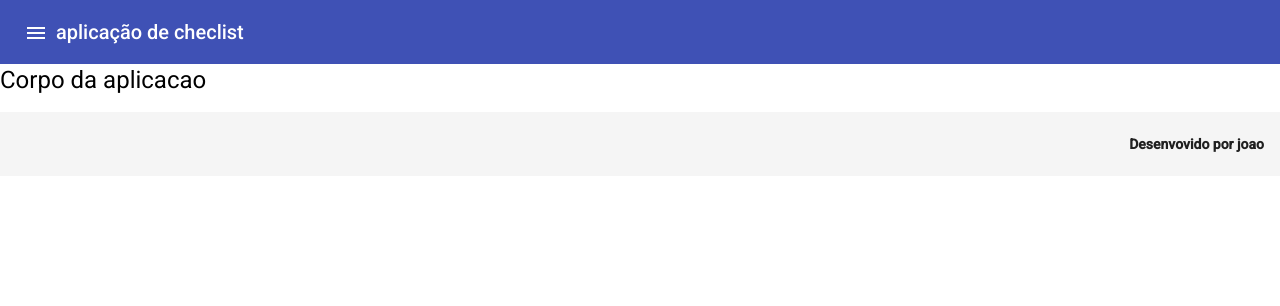
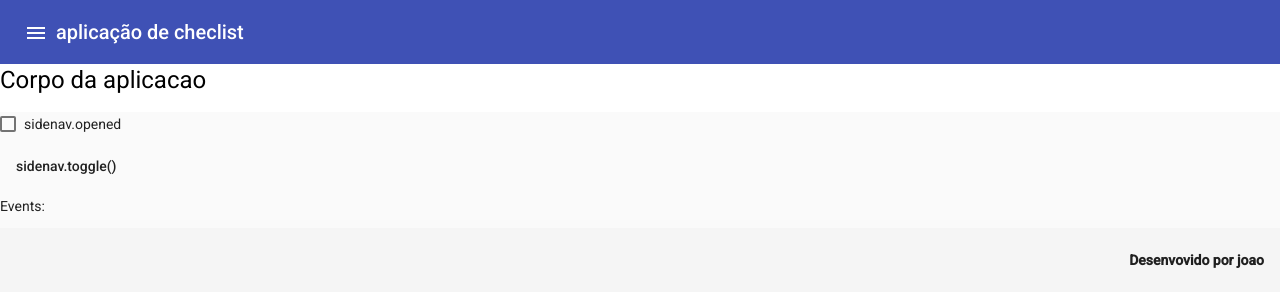
Before and after one commit to joao210180/checklist-app, an Angular app: page / in a window 1280 px wide. Shown: the top 306 px of the page. Built offline with nearby package versions, Linux system fonts and the light colour scheme.

Commit message:
continua amanha

```diff
--- a/src/app/app.component.css
+++ b/src/app/app.component.css
@@ -0,0 +1,16 @@
+.main-container{
+    display: flex;
+    flex-direction: column;
+    position: relative;
+    top: 0;
+    bottom: 0;
+    left: 0;
+    right: 0;
+}
+
+a{
+    color: black;
+    text-decoration: none;
+} a:hover{
+    font-size: 18px;
+}
--- a/src/app/app.component.html
+++ b/src/app/app.component.html
@@ -2,6 +2,40 @@
 <app-header></app-header>
 
 <h1>Corpo da aplicacao </h1>
+<div class="main-container">
+
+    <mat-sidenav-container>
+
+        <mat-sidenav #sidenav>
+
+            <mat-list class="w-10">
+                <mat-list-item>
+                   <a href="/"> <mat-icon>  Home </mat-icon>  </a>
+
+                </mat-list-item>
+                <mat-list-item>Item 2</mat-list-item>
+                <mat-list-item>Item 3</mat-list-item>
+              </mat-list>
 
 
+        </mat-sidenav>
+
+
+        <mat-sidenav-content>
+            <p><mat-checkbox [(ngModel)]="opened">sidenav.opened</mat-checkbox></p>
+            <p><button mat-button (click)="sidenav.toggle()">sidenav.toggle()</button></p>
+            <p>Events:</p>
+            <div class="example-events">
+                <div *ngFor="let e of events">{{ e }}</div>
+
+            </div>
+        </mat-sidenav-content>
+
+    </mat-sidenav-container>
+
+
+
+<router-outlet></router-outlet>
+
+</div>
 <app-footer></app-footer>
--- a/src/app/app.component.ts
+++ b/src/app/app.component.ts
@@ -7,4 +7,7 @@ import { Component } from '@angular/core';
 })
 export class AppComponent {
   title = 'checklist-app';
+
+  public events: string[] = [];
+  public opened: boolean = false;
 }
--- a/src/app/app.module.ts
+++ b/src/app/app.module.ts
@@ -8,7 +8,7 @@ import { FormsModule } from '@angular/forms';
 
 import { TestComponent } from './test/test.component';
 import { HeaderComponent } from './header/header.component';
-import { MaterialModule } from './material.module';
+import { MaterialModule } from './material.module'; // Importe o MaterialModule
 import { FooterComponent } from './footer/footer.component';
 
 
@@ -24,7 +24,7 @@ import { FooterComponent } from './footer/footer.component';
     AppRoutingModule,
     FormsModule,
     BrowserAnimationsModule,
-    MaterialModule
+    MaterialModule // Adicione o MaterialModule aqui
   ],
   providers: [],
   bootstrap: [AppComponent]
--- a/src/app/material.module.ts
+++ b/src/app/material.module.ts
@@ -2,18 +2,37 @@ import { NgModule } from '@angular/core';
 import {MatToolbarModule  } from '@angular/material/toolbar';
 import {MatButtonModule} from '@angular/material/button';
 import {MatIconModule} from '@angular/material/icon';
+import { FormsModule } from '@angular/forms';
+import { FooterComponent } from './footer/footer.component';
+import { MatSidenavModule } from '@angular/material/sidenav'; // Importe o MatSidenavModule
+import { MatCheckboxModule } from '@angular/material/checkbox'; // Importe o MatCheckboxModule
+import {MatListModule} from '@angular/material/list';
 
 @NgModule({
+
+  declarations: [
+       // FooterComponent // Adicione o FooterComponent aqui
+  ],
 
   imports: [
     MatToolbarModule,
     MatButtonModule,
-    MatIconModule
+    MatIconModule,
+    FormsModule,
+    MatSidenavModule, // Adicione o MatSidenavModule aqui
+    MatCheckboxModule, // Adicione o MatCheckboxModule aqui
+    MatListModule
   ],
+
   exports: [
     MatToolbarModule,
     MatButtonModule,
-    MatIconModule
+    MatIconModule,
+    FormsModule,
+    //FooterComponent
+    MatSidenavModule, // Exporte o MatSidenavModule aqui
+    MatCheckboxModule, // Exporte o MatCheckboxModule aqui
+    MatListModule
   ],
 
 })
--- a/src/styles.css
+++ b/src/styles.css
@@ -2,3 +2,6 @@
 
 html, body { height: 100%; }
 body { margin: 0; font-family: Roboto, "Helvetica Neue", sans-serif; }
+.w-10{
+    width: 10%;
+}
```
Also changed, not shown: src/app/footer/footer.component.css (line endings or trailing spaces).
